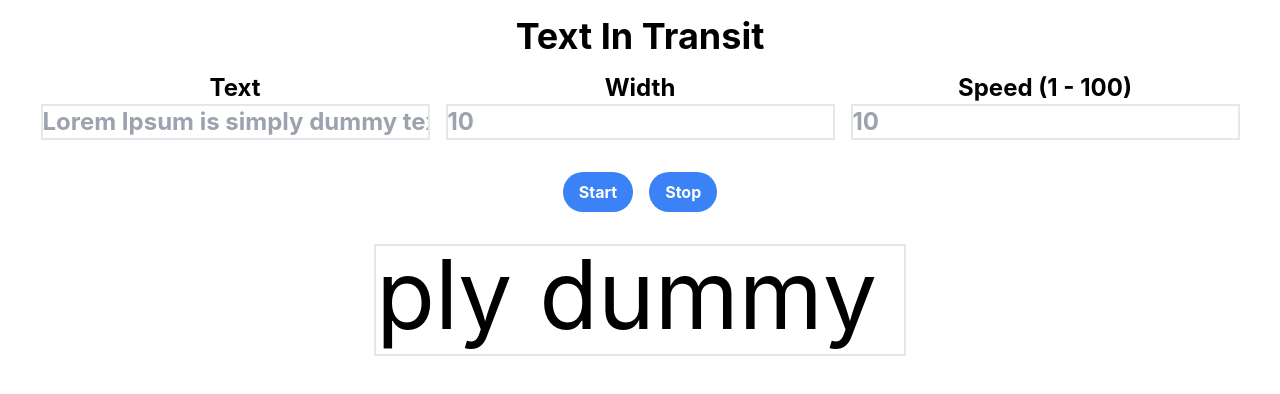
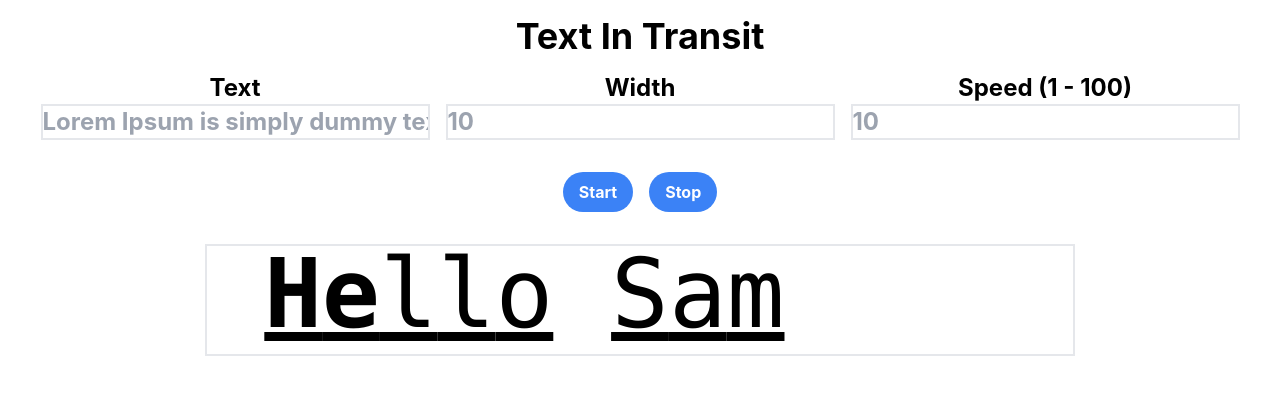
Before and after one commit to simonsayz13/text-in-transit, a React (Create React App) app: page / in a window 1280 px wide. Both pictures are taken after a click on the button "Start". Shown: the top 394 px of the page. Built offline with nearby package versions, Linux system fonts and the light colour scheme.

Commit message:
Scroller now reads underline and bold tags

```diff
--- a/public/index.html
+++ b/public/index.html
@@ -24,7 +24,7 @@
       work correctly both with client-side routing and a non-root public URL.
       Learn how to configure a non-root public URL by running `npm run build`.
     -->
-    <title>React App</title>
+    <title>Text In Transit</title>
   </head>
   <body>
     <noscript>You need to enable JavaScript to run this app.</noscript>
--- a/src/App.js
+++ b/src/App.js
@@ -3,10 +3,15 @@ import { useState } from "react";
 
 function App() {
   const [text, setText] = useState(
-    "Lorem Ipsum is simply dummy text of the printing and typesetting industry. Lorem Ipsum has been the industry's standard dummy text ever since the 1500s, when an unknown printer took a galley of type and scrambled it to make a type specimen book. It has survived not only five centuries, but also the leap into electronic typesetting, remaining essentially unchanged. It was popularised in the 1960s with the release of Letraset sheets containing Lorem Ipsum passages, and more recently with desktop publishing software like Aldus PageMaker including versions of Lorem Ipsum."
+    "[U][B]He[/B]llo[/U] [U]Sam[/U]"
+    // "hello"
+    // "[B]He[/B]ell[B]o[/B]"
+    // "Lorem Ipsum is simply dummy text of the printing and typesetting industry. Lorem Ipsum has been the industry's standard dummy text ever since the 1500s, when an unknown printer took a galley of type and scrambled it to make a type specimen book. It has survived not only five centuries, but also the leap into electronic typesetting, remaining essentially unchanged. It was popularised in the 1960s with the release of Letraset sheets containing Lorem Ipsum passages, and more recently with desktop publishing software like Aldus PageMaker including versions of Lorem Ipsum."
   );
-  const [width, setWidth] = useState(10);
-  const [speed, setSpeed] = useState(10);
+
+  // [B]H[/B]ello
+  const [width, setWidth] = useState(15);
+  const [speed, setSpeed] = useState(5);
   const [start, setStart] = useState(false);
 
   return (
@@ -76,7 +81,7 @@ function App() {
         </div>
       ) : (
         <div className="flex justify-center my-4">
-          <div className={` w-52 h-28 flex justify-end border-2`}></div>
+          {/* <div className={` w-1/3 h-28 border-2 bg-white`}></div> */}
         </div>
       )}
     </div>
--- a/src/components/display.jsx
+++ b/src/components/display.jsx
@@ -2,33 +2,126 @@ import { useEffect, useState } from "react";
 
 // ("\xa0 ")
 const Display = ({ speed, width, text }) => {
+  const [boldArray, setBoldArray] = useState([]);
+  const [defaultBoldArray, setDefaultBoldArray] = useState([]);
+  const [underlineArray, setUnderlineArray] = useState([]);
+  const [defaultUnderlineArray, setDefaultUnderlineArray] = useState([]);
+  const [currentChar, setCurrentChar] = useState(0);
+  const [cleanText, setCleanText] = useState("");
   const [displayArray, setDisplayArray] = useState(
     new Array(Number(width)).fill("\xa0")
   );
-  const [currentChar, setCurrentChar] = useState(0);
+  const originalText = text
 
   useEffect(() => {
-    if (currentChar < (text.length + width))  {
+    while (text.includes("[B]")) {
+      while (text.includes("[U]")) {
+        text = text.replace("[U]","")
+        text = text.replace("[/U]","")
+      }
+      for (let i = text.indexOf("[B]"); i < text.indexOf("[/B]") - 3; i++) {
+        setBoldArray((oldArray) => [...oldArray, i + Number(width)]);
+        setDefaultBoldArray((oldArray) => [...oldArray, i + Number(width)]);
+      }
+      text =
+        text.slice(0, text.indexOf("[B]")) +
+        text.slice(text.indexOf("[B]") + 3);
+      text =
+        text.slice(0, text.indexOf("[/B]")) +
+        text.slice(text.indexOf("[/B]") + 4);
+    }
+    // eslint-disable-next-line
+    text = originalText
+    while (text.includes("[U]")) {
+      while (text.includes("[B]")) {
+        text = text.replace("[B]","")
+        text = text.replace("[/B]","")
+      }
+      for (let i = text.indexOf("[U]"); i < text.indexOf("[/U]") - 3; i++) {
+        setUnderlineArray((oldArray) => [...oldArray, i + Number(width)]);
+        setDefaultUnderlineArray((oldArray) => [...oldArray, i + Number(width)]);
+      }
+      text =
+        text.slice(0, text.indexOf("[U]")) +
+        text.slice(text.indexOf("[U]") + 3);
+      text =
+        text.slice(0, text.indexOf("[/U]")) +
+        text.slice(text.indexOf("[/U]") + 4);
+    }
+
+    setCleanText(text);
+    // Start initiate the arrray.
+    setDisplayArray(new Array(Number(width)).fill("\xa0"));
+  }, []);
+
+  useEffect(() => {
+    if (cleanText !== "") {
+      if (currentChar < cleanText.length + Number(width)) {
         setTimeout(() => {
           const ArrayCopy = [...displayArray];
           ArrayCopy.shift();
-        ((text.split("")[currentChar]===' ')||(text.split("")[currentChar]===undefined)) ? ArrayCopy.push("\xa0") : ArrayCopy.push(text.split("")[currentChar]);
-        // console.log(ArrayCopy);
+          cleanText.split("")[currentChar] === " " ||
+          cleanText.split("")[currentChar] === undefined
+            ? ArrayCopy.push("\xa0")
+            : ArrayCopy.push(cleanText.split("")[currentChar]);
           setCurrentChar(currentChar + 1);
           setDisplayArray(ArrayCopy);
-        // console.log(currentChar)
-      }, 1000/Number(speed));
+          setBoldArray((oldArray) =>
+            oldArray.map(function (v) {
+              return v - 1;
+            })
+          );
+          setUnderlineArray((oldArray) =>
+            oldArray.map(function (v) {
+              return v - 1;
+            })
+          );
+        }, 1000 / Number(speed));
       } else {
-      setDisplayArray(new Array(Number(width)).fill("\xa0"))
-      setCurrentChar(0)
+        setBoldArray(defaultBoldArray);
+        setUnderlineArray(defaultUnderlineArray)
+        setDisplayArray(new Array(Number(width)).fill("\xa0"));
+        setCurrentChar(0);
+      }
     }
     // eslint-disable-next-line
   }, [displayArray]);
 
+  // console.log('bold:',boldArray)
+  // console.log('under:',underlineArray)
   return (
-    <div className={` w-92 h-28 flex justify-end border-2`}>
+    <div className={`h-28 flex justify-end border-2`}>
       {displayArray.map((value, index) => {
-        return <p className="text-8xl text-center" key={index}>{`${value}`}</p>;
+        if (boldArray.includes(index) && underlineArray.includes(index)) {
+          return (
+            <p
+              className={`text-8xl text-center font-mono font-bold underline`}
+              key={index}
+            >{`${value}`}</p>
+          );
+        }
+        else if (boldArray.includes(index)) {
+          return (
+            <p
+              className={`text-8xl text-center font-mono font-bold`}
+              key={index}
+            >{`${value}`}</p>
+          );
+        } else if (underlineArray.includes(index)) {
+          return (
+            <p
+              className={`text-8xl text-center font-mono underline`}
+              key={index}
+            >{`${value}`}</p>
+          );
+        } else {
+          return (
+            <p
+              className={`text-8xl text-center font-mono`}
+              key={index}
+            >{`${value}`}</p>
+          );
+        }
       })}
     </div>
   );
```
Lines whose indentation alone changed are shown as unchanged.
